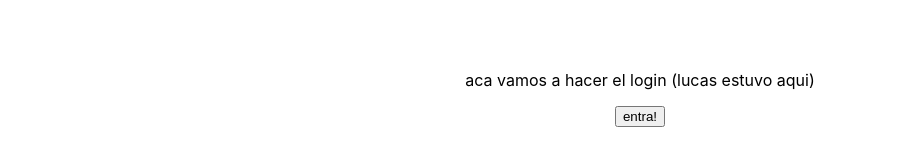
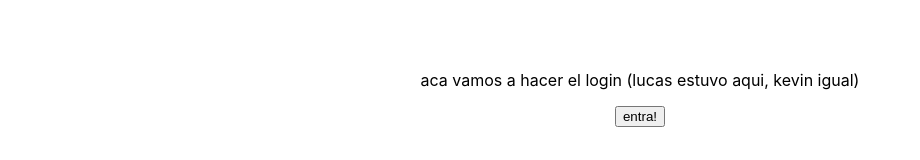
Before and after one commit to franBec/palta, a Next.js app: page / in a window 1280 px wide. Shown: the part 362-522 px from the top of the page, without its empty margins (0-920 px from the left). Built offline with nearby package versions, Linux system fonts and the light colour scheme.

Commit message:
test
asdasdasd

```diff
--- a/components/login/login.jsx
+++ b/components/login/login.jsx
@@ -3,7 +3,7 @@ import React from "react";
 const Login = () => {
   return (
     <>
-      <p>aca vamos a hacer el login (lucas estuvo aqui)</p>
+      <p>aca vamos a hacer el login (lucas estuvo aqui, kevin igual)</p>
       <button>entra!</button>
     </>
   );
```
